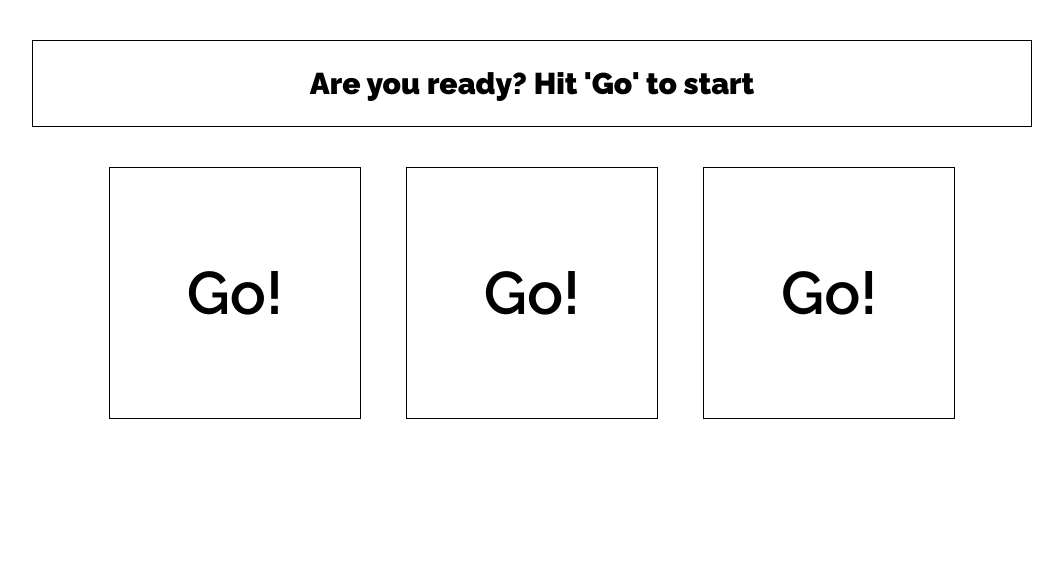
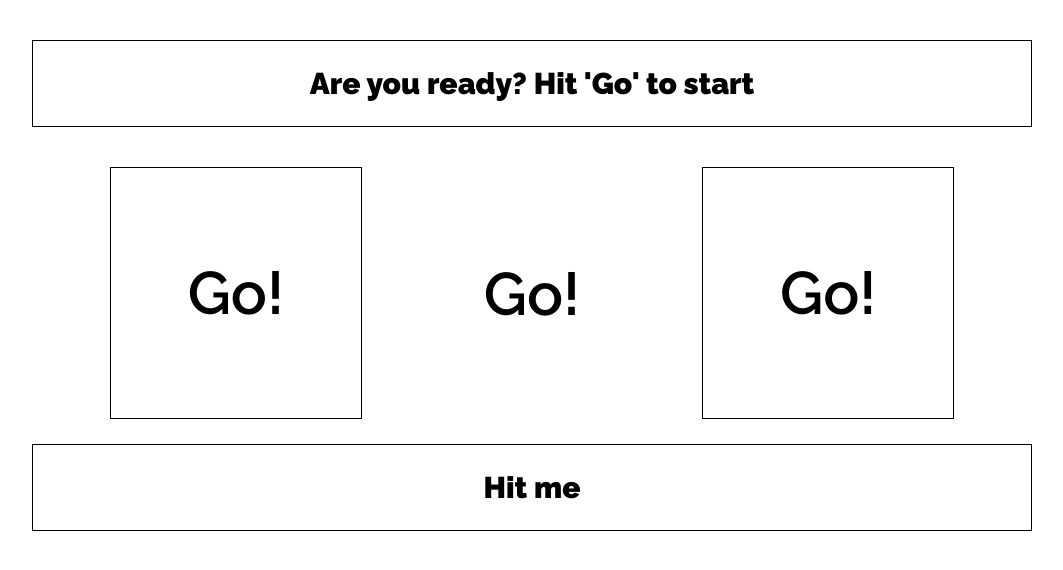
Before and after one commit to charliefurniss/rockpaperscissors, a PHP site: page / in a window 1280 px wide. Shown: the part 111-681 px from the top of the page, without its empty margins (108-1171 px from the left). Run offline with PHP 8.4, Linux system fonts and the light colour scheme; some libraries are stand-ins or nearby versions; some web fonts are replaced.

```diff
--- a/css/styles.css
+++ b/css/styles.css
@@ -48,13 +48,8 @@ header h1 {
 
 }
 
-.game-area-icon {
-
-	border: 1px solid black;
-
-}
-
-.game-area-number,
+#buttons-area,
+.game-area-icon,
 #message-area {
 
 	border: 1px solid black;
--- a/index.html
+++ b/index.html
@@ -31,7 +31,7 @@
 		</div>
 
 		<div id="buttons-area">
-
+			<h2 class="message">Hit me</h2>
 		</div>
 
 	</section>
```
Also changed, not shown: images/lizard.png (added), images/paper.png (added), images/rock.png (added), images/scissors.png (added), images/spock.png (added).
